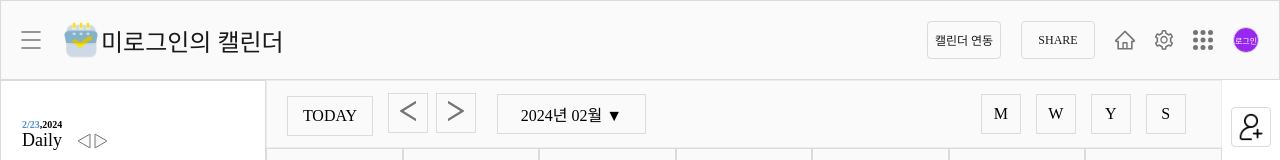
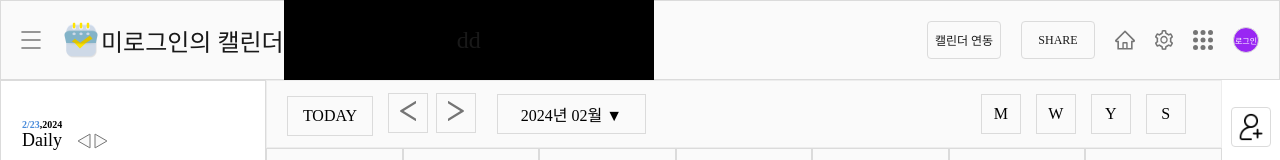
Before and after one commit to codingBottle/JMGDH_Web, a Next.js app: page /test in a window 1280 px wide. Shown: the top 160 px of the page. Built offline with nearby package versions, Linux system fonts and the light colour scheme; no server answers.

Commit message:
구글 뷰포트 추가

```diff
--- /dev/null
+++ b/src/components/Login/Google.tsx
@@ -0,0 +1,27 @@
+// LoginButton.js
+import React, { useState, useEffect } from "react";
+import styled from "styled-components";
+import theme from "@/theme/theme";
+import { useRouter } from "next/router";
+import axios from "axios";
+import Image from "next/image";
+
+export default function Google() {
+
+    return (
+        <Container>
+          <p>dd</p>
+        </Container>
+      );
+
+  };
+  const Container = styled.div`
+  display : flex;
+  justify-content: center;
+  align-items: center;
+  width:370px;
+  height: 470px;
+  background-color: black;
+
+
+`;
--- a/src/components/Navbar.tsx
+++ b/src/components/Navbar.tsx
@@ -5,6 +5,7 @@ import { Menu, Home, Setting, Import } from "@/assets/icon/Navbaricon";
 import LoginButton from "@/components/Login/LoginButton";
 import axios from "axios";
 import Image from "next/image";
+import Google from "./Login/google";
 
 import { useRouter } from "next/router";
 
@@ -45,6 +46,7 @@ export default function Navbar() {
           style={{ marginLeft: "20px" }}
         />
         <p>{NavName}의 캘린더</p>
+        <Google/>
       </div>
       <div className="Rights">
         <button className="user" onClick={peristalsis}>
@@ -55,6 +57,7 @@ export default function Navbar() {
           <Home />
         </button>
         <Setting />
+
         <Import />
         <LoginButton />
       </div>
```
